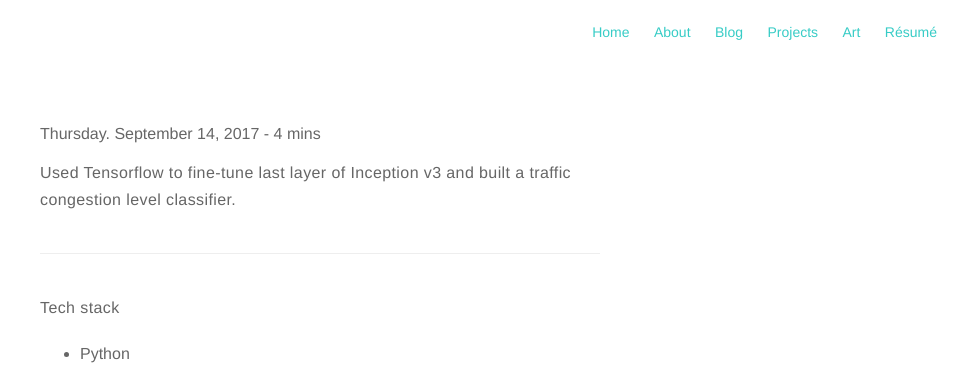
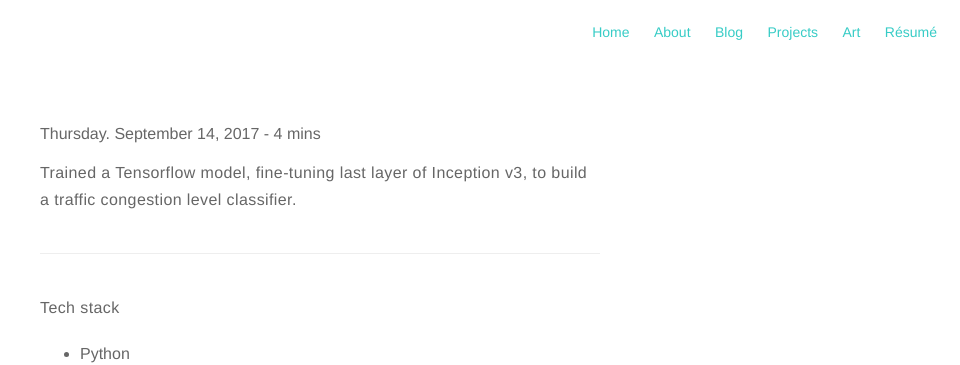
Before and after one commit to soyoungpark/soyoungpark.github.io, a Jekyll site: the page built from _posts/2017-08-14-tensorflow-traffic-congestion.markdown, in a window 1280 px wide and 900 px high. Shown: the top 365 px of the window, without its empty margins (320-1280 px from the left). Built offline with Jekyll 4.4.1, drawn with Linux system fonts in a browser that asks for light colours; our own code applies the rules of GitHub Pages for plain Markdown files.

Commit message:
front end changes

```diff
--- a/_posts/2017-08-14-tensorflow-traffic-congestion.markdown
+++ b/_posts/2017-08-14-tensorflow-traffic-congestion.markdown
@@ -15,7 +15,7 @@ author: soyoungpark
 externalLink: false
 ---
 
-Used Tensorflow to fine-tune last layer of Inception v3 and built a traffic congestion level classifier.
+Trained a Tensorflow model, fine-tuning last layer of Inception v3, to build a traffic congestion level classifier.
 
 ---
 
```
Also changed, not shown: 1 other file.
